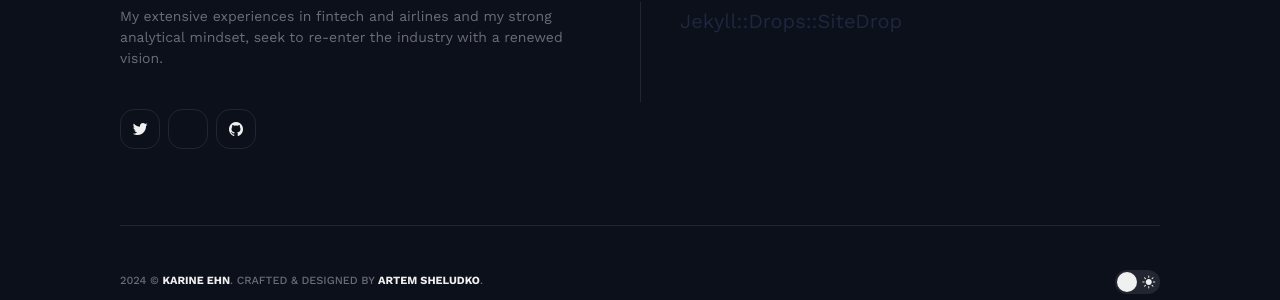
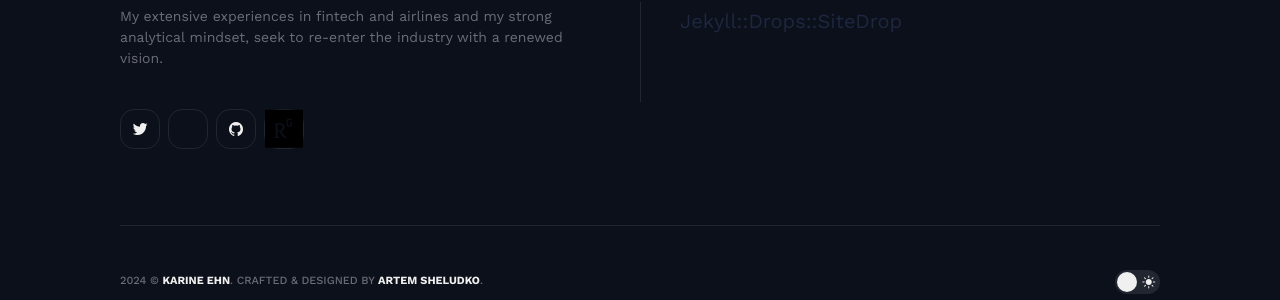
Before and after one commit to kargam0167/kargam0167.github.io, a Jekyll site: the page built from _posts/2018-11-14-that-which-does-not-kill-us-makes-us-stronger.markdown, in a window 1280 px wide. Shown: the part 4825-5125 px from the top of the page. Built offline with Jekyll 4.4.1, drawn with Linux system fonts in a browser that asks for light colours; nearby versions of some CDN libraries.

Commit message:
Update social-links.html

```diff
--- a/_includes/social-links.html
+++ b/_includes/social-links.html
@@ -6,6 +6,9 @@
         <a class="social__link" href="{{social.link}}" target="_blank" rel="noopener" aria-label="{{social.label}} link"><i class="ion {{social.icon}}"></i></a>
       </li>
       {% endfor %}
+      <li class="social__item">
+        <a class="social__link" href="#" target="_blank" rel="noopener"><svg viewBox="0 0 448 512" xmlns="http://www.w3.org/2000/svg"><path d="M0 32v448h448V32H0zm262.2 334.4c-6.6 3-33.2 6-50-14.2-9.2-10.6-25.3-33.3-42.2-63.6-8.9 0-14.7 0-21.4-.6v46.4c0 23.5 6 21.2 25.8 23.9v8.1c-6.9-.3-23.1-.8-35.6-.8-13.1 0-26.1.6-33.6.8v-8.1c15.5-2.9 22-1.3 22-23.9V225c0-22.6-6.4-21-22-23.9V193c25.8 1 53.1-.6 70.9-.6 31.7 0 55.9 14.4 55.9 45.6 0 21.1-16.7 42.2-39.2 47.5 13.6 24.2 30 45.6 42.2 58.9 7.2 7.8 17.2 14.7 27.2 14.7v7.3zm22.9-135c-23.3 0-32.2-15.7-32.2-32.2V167c0-12.2 8.8-30.4 34-30.4s30.4 17.9 30.4 17.9l-10.7 7.2s-5.5-12.5-19.7-12.5c-7.9 0-19.7 7.3-19.7 19.7v26.8c0 13.4 6.6 23.3 17.9 23.3 14.1 0 21.5-10.9 21.5-26.8h-17.9v-10.7h30.4c0 20.5 4.7 49.9-34 49.9zm-116.5 44.7c-9.4 0-13.6-.3-20-.8v-69.7c6.4-.6 15-.6 22.5-.6 23.3 0 37.2 12.2 37.2 34.5 0 21.9-15 36.6-39.7 36.6z"/></svg></a>
+      </li>
     </ul>
   </div>
 {% endif %}
```
